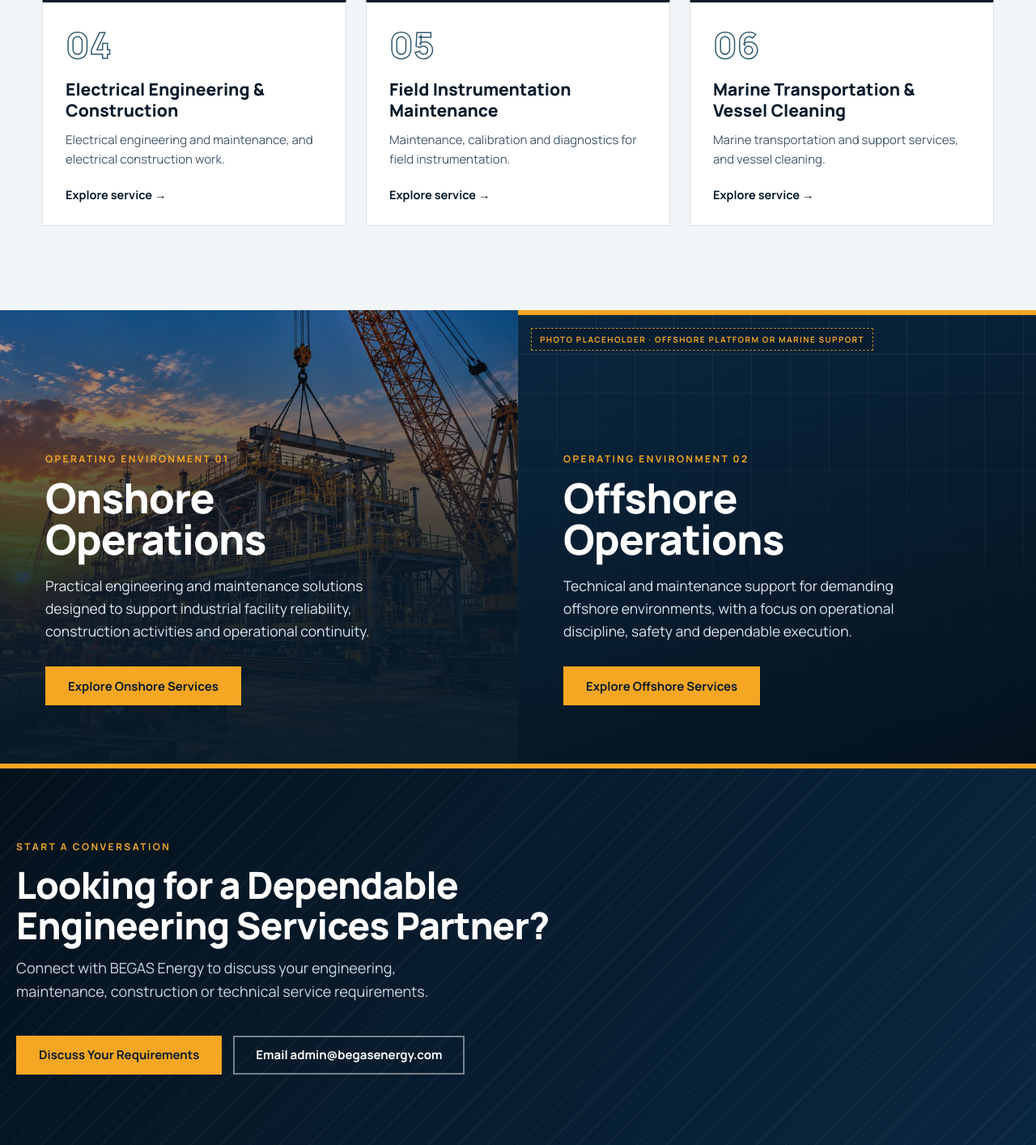
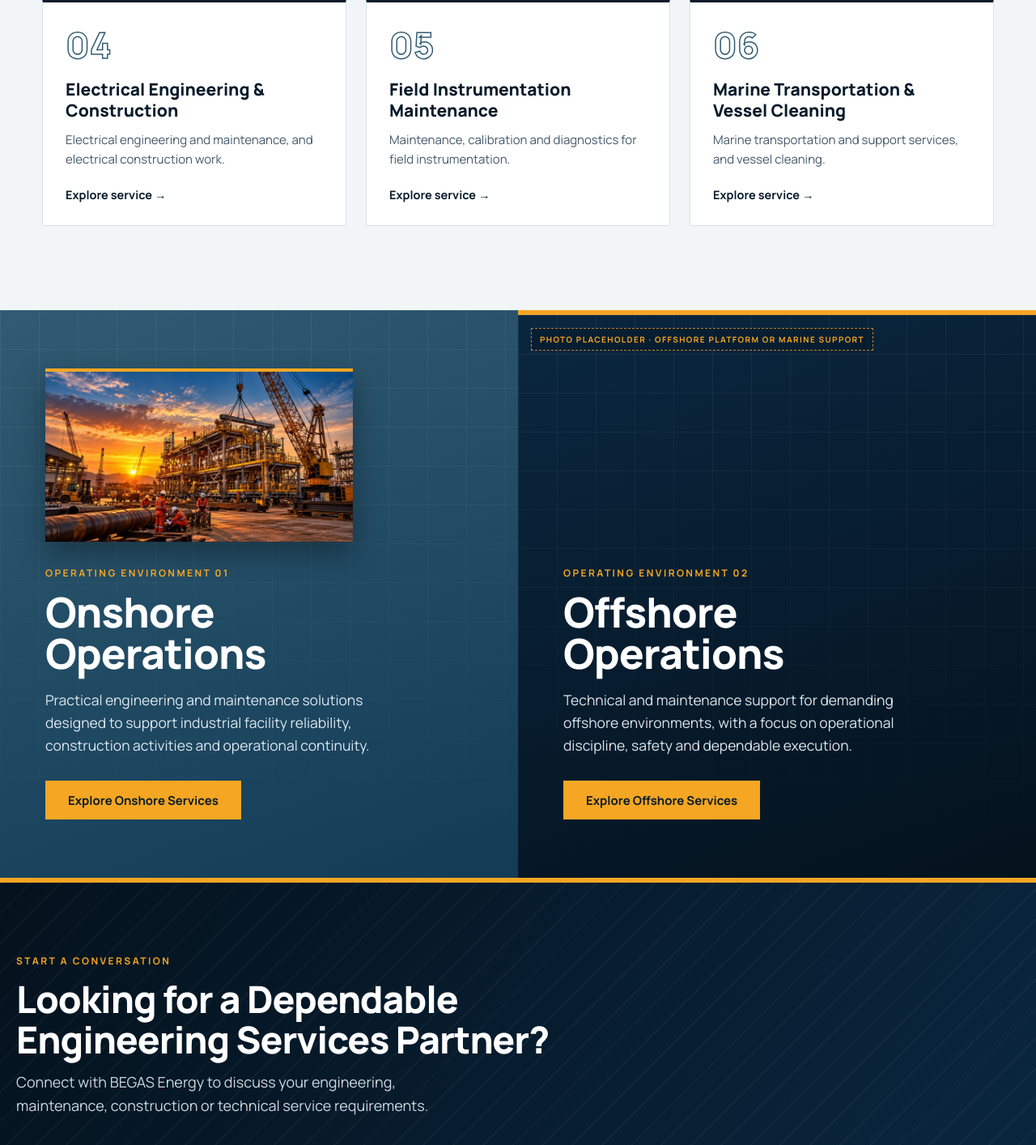
Before and after one commit to abboo2010/begasenergysdnbhd, a PHP site: page / in a window 1280 px wide. Shown: the part 2183-3597 px from the top of the page at 81% size. Run offline with PHP 8.4, Linux system fonts and the light colour scheme.

Commit message:
Show onshore photo as a small aligned figure instead of a full-pane background
Co-Authored-By: Claude Sonnet 5.5 <noreply@anthropic.com>
Claude-Session: https://claude.ai/code/session_01Eh7rk4XuE17KzhUpJaC8gX

```diff
--- a/site/404.html
+++ b/site/404.html
@@ -111,8 +111,7 @@
 
   <section class="split" aria-label="Onshore and offshore operations">
     <div class="pane pane-on">
-      <img class="pane-img" src="/assets/images/onshore-fabrication.jpg" width="1400" height="788" alt="Crew working beside a pipe-rack module lifted by crane in an onshore fabrication yard at sunset" loading="lazy" decoding="async">
-      <div class="pane-shade" aria-hidden="true"></div>
+      <figure class="pane-fig"><img src="/assets/images/onshore-fabrication.jpg" width="800" height="450" alt="Crew working beside a pipe-rack module lifted by crane in an onshore fabrication yard at sunset" loading="lazy" decoding="async"></figure>
       <div class="eyebrow">Operating environment 01</div>
       <h2>Onshore<br>Operations</h2>
       <p>Practical engineering and maintenance solutions designed to support industrial facility reliability, construction activities and operational continuity.</p>
--- a/site/about/index.html
+++ b/site/about/index.html
@@ -111,8 +111,7 @@
 
   <section class="split" aria-label="Onshore and offshore operations">
     <div class="pane pane-on">
-      <img class="pane-img" src="/assets/images/onshore-fabrication.jpg" width="1400" height="788" alt="Crew working beside a pipe-rack module lifted by crane in an onshore fabrication yard at sunset" loading="lazy" decoding="async">
-      <div class="pane-shade" aria-hidden="true"></div>
+      <figure class="pane-fig"><img src="/assets/images/onshore-fabrication.jpg" width="800" height="450" alt="Crew working beside a pipe-rack module lifted by crane in an onshore fabrication yard at sunset" loading="lazy" decoding="async"></figure>
       <div class="eyebrow">Operating environment 01</div>
       <h2>Onshore<br>Operations</h2>
       <p>Practical engineering and maintenance solutions designed to support industrial facility reliability, construction activities and operational continuity.</p>
--- a/site/assets/site.css
+++ b/site/assets/site.css
@@ -115,12 +115,12 @@ a{color:inherit;text-decoration:none}
 
 /* split */
 .split{display:grid;grid-template-columns:1fr 1fr}
-.pane{position:relative;min-height:560px;padding:96px 56px 72px;color:#fff;display:flex;flex-direction:column;justify-content:flex-end;overflow:hidden}
+.pane{position:relative;min-height:560px;padding:72px 56px 72px;color:#fff;display:flex;flex-direction:column;justify-content:flex-end;overflow:hidden}
 .pane::before{content:"";position:absolute;inset:0;background-image:linear-gradient(rgba(255,255,255,.06) 1px,transparent 1px),linear-gradient(90deg,rgba(255,255,255,.06) 1px,transparent 1px);background-size:48px 48px;-webkit-mask-image:linear-gradient(0deg,transparent,#000);mask-image:linear-gradient(0deg,transparent,#000)}
 .pane > *{position:relative}
 .pane .ph-chip{position:absolute;top:16px;left:16px}
-.pane > .pane-img{position:absolute;inset:0;width:100%;height:100%;object-fit:cover;object-position:72% 40%}
-.pane > .pane-shade{position:absolute;inset:0;background:linear-gradient(0deg,rgba(7,27,43,.96) 0%,rgba(7,27,43,.88) 40%,rgba(7,27,43,.55) 70%,rgba(7,27,43,.1) 100%)}
+.pane > .pane-fig{margin:0 0 30px;width:min(100%,380px);aspect-ratio:16/9;border-top:4px solid #F5A623;overflow:hidden;background:#071B2B;box-shadow:0 14px 34px rgba(0,0,0,.35)}
+.pane-fig img{display:block;width:100%;height:100%;object-fit:cover}
 .pane-on{background:linear-gradient(160deg,#315B72,#123B56)}
 .pane-off{background:linear-gradient(160deg,#0A2740,#04121D);border-top:6px solid #F5A623}
 .pane h2{margin:14px 0 18px;font-size:clamp(34px,4vw,56px);line-height:1;font-weight:800;letter-spacing:-.02em;color:#fff}
--- a/site/contact/index.html
+++ b/site/contact/index.html
@@ -111,8 +111,7 @@
 
   <section class="split" aria-label="Onshore and offshore operations">
     <div class="pane pane-on">
-      <img class="pane-img" src="/assets/images/onshore-fabrication.jpg" width="1400" height="788" alt="Crew working beside a pipe-rack module lifted by crane in an onshore fabrication yard at sunset" loading="lazy" decoding="async">
-      <div class="pane-shade" aria-hidden="true"></div>
+      <figure class="pane-fig"><img src="/assets/images/onshore-fabrication.jpg" width="800" height="450" alt="Crew working beside a pipe-rack module lifted by crane in an onshore fabrication yard at sunset" loading="lazy" decoding="async"></figure>
       <div class="eyebrow">Operating environment 01</div>
       <h2>Onshore<br>Operations</h2>
       <p>Practical engineering and maintenance solutions designed to support industrial facility reliability, construction activities and operational continuity.</p>
--- a/site/experience/index.html
+++ b/site/experience/index.html
@@ -111,8 +111,7 @@
 
   <section class="split" aria-label="Onshore and offshore operations">
     <div class="pane pane-on">
-      <img class="pane-img" src="/assets/images/onshore-fabrication.jpg" width="1400" height="788" alt="Crew working beside a pipe-rack module lifted by crane in an onshore fabrication yard at sunset" loading="lazy" decoding="async">
-      <div class="pane-shade" aria-hidden="true"></div>
+      <figure class="pane-fig"><img src="/assets/images/onshore-fabrication.jpg" width="800" height="450" alt="Crew working beside a pipe-rack module lifted by crane in an onshore fabrication yard at sunset" loading="lazy" decoding="async"></figure>
       <div class="eyebrow">Operating environment 01</div>
       <h2>Onshore<br>Operations</h2>
       <p>Practical engineering and maintenance solutions designed to support industrial facility reliability, construction activities and operational continuity.</p>
--- a/site/hse/index.html
+++ b/site/hse/index.html
@@ -111,8 +111,7 @@
 
   <section class="split" aria-label="Onshore and offshore operations">
     <div class="pane pane-on">
-      <img class="pane-img" src="/assets/images/onshore-fabrication.jpg" width="1400" height="788" alt="Crew working beside a pipe-rack module lifted by crane in an onshore fabrication yard at sunset" loading="lazy" decoding="async">
-      <div class="pane-shade" aria-hidden="true"></div>
+      <figure class="pane-fig"><img src="/assets/images/onshore-fabrication.jpg" width="800" height="450" alt="Crew working beside a pipe-rack module lifted by crane in an onshore fabrication yard at sunset" loading="lazy" decoding="async"></figure>
       <div class="eyebrow">Operating environment 01</div>
       <h2>Onshore<br>Operations</h2>
       <p>Practical engineering and maintenance solutions designed to support industrial facility reliability, construction activities and operational continuity.</p>
--- a/site/index.html
+++ b/site/index.html
@@ -111,8 +111,7 @@
 
   <section class="split" aria-label="Onshore and offshore operations">
     <div class="pane pane-on">
-      <img class="pane-img" src="/assets/images/onshore-fabrication.jpg" width="1400" height="788" alt="Crew working beside a pipe-rack module lifted by crane in an onshore fabrication yard at sunset" loading="lazy" decoding="async">
-      <div class="pane-shade" aria-hidden="true"></div>
+      <figure class="pane-fig"><img src="/assets/images/onshore-fabrication.jpg" width="800" height="450" alt="Crew working beside a pipe-rack module lifted by crane in an onshore fabrication yard at sunset" loading="lazy" decoding="async"></figure>
       <div class="eyebrow">Operating environment 01</div>
       <h2>Onshore<br>Operations</h2>
       <p>Practical engineering and maintenance solutions designed to support industrial facility reliability, construction activities and operational continuity.</p>
--- a/site/manpower-outsourcing/index.html
+++ b/site/manpower-outsourcing/index.html
@@ -111,8 +111,7 @@
 
   <section class="split" aria-label="Onshore and offshore operations">
     <div class="pane pane-on">
-      <img class="pane-img" src="/assets/images/onshore-fabrication.jpg" width="1400" height="788" alt="Crew working beside a pipe-rack module lifted by crane in an onshore fabrication yard at sunset" loading="lazy" decoding="async">
-      <div class="pane-shade" aria-hidden="true"></div>
+      <figure class="pane-fig"><img src="/assets/images/onshore-fabrication.jpg" width="800" height="450" alt="Crew working beside a pipe-rack module lifted by crane in an onshore fabrication yard at sunset" loading="lazy" decoding="async"></figure>
       <div class="eyebrow">Operating environment 01</div>
       <h2>Onshore<br>Operations</h2>
       <p>Practical engineering and maintenance solutions designed to support industrial facility reliability, construction activities and operational continuity.</p>
--- a/site/offshore/index.html
+++ b/site/offshore/index.html
@@ -111,8 +111,7 @@
 
   <section class="split" aria-label="Onshore and offshore operations">
     <div class="pane pane-on">
-      <img class="pane-img" src="/assets/images/onshore-fabrication.jpg" width="1400" height="788" alt="Crew working beside a pipe-rack module lifted by crane in an onshore fabrication yard at sunset" loading="lazy" decoding="async">
-      <div class="pane-shade" aria-hidden="true"></div>
+      <figure class="pane-fig"><img src="/assets/images/onshore-fabrication.jpg" width="800" height="450" alt="Crew working beside a pipe-rack module lifted by crane in an onshore fabrication yard at sunset" loading="lazy" decoding="async"></figure>
       <div class="eyebrow">Operating environment 01</div>
       <h2>Onshore<br>Operations</h2>
       <p>Practical engineering and maintenance solutions designed to support industrial facility reliability, construction activities and operational continuity.</p>
--- a/site/onshore/index.html
+++ b/site/onshore/index.html
@@ -111,8 +111,7 @@
 
   <section class="split" aria-label="Onshore and offshore operations">
     <div class="pane pane-on">
-      <img class="pane-img" src="/assets/images/onshore-fabrication.jpg" width="1400" height="788" alt="Crew working beside a pipe-rack module lifted by crane in an onshore fabrication yard at sunset" loading="lazy" decoding="async">
-      <div class="pane-shade" aria-hidden="true"></div>
+      <figure class="pane-fig"><img src="/assets/images/onshore-fabrication.jpg" width="800" height="450" alt="Crew working beside a pipe-rack module lifted by crane in an onshore fabrication yard at sunset" loading="lazy" decoding="async"></figure>
       <div class="eyebrow">Operating environment 01</div>
       <h2>Onshore<br>Operations</h2>
       <p>Practical engineering and maintenance solutions designed to support industrial facility reliability, construction activities and operational continuity.</p>
--- a/site/privacy-policy/index.html
+++ b/site/privacy-policy/index.html
@@ -111,8 +111,7 @@
 
   <section class="split" aria-label="Onshore and offshore operations">
     <div class="pane pane-on">
-      <img class="pane-img" src="/assets/images/onshore-fabrication.jpg" width="1400" height="788" alt="Crew working beside a pipe-rack module lifted by crane in an onshore fabrication yard at sunset" loading="lazy" decoding="async">
-      <div class="pane-shade" aria-hidden="true"></div>
+      <figure class="pane-fig"><img src="/assets/images/onshore-fabrication.jpg" width="800" height="450" alt="Crew working beside a pipe-rack module lifted by crane in an onshore fabrication yard at sunset" loading="lazy" decoding="async"></figure>
       <div class="eyebrow">Operating environment 01</div>
       <h2>Onshore<br>Operations</h2>
       <p>Practical engineering and maintenance solutions designed to support industrial facility reliability, construction activities and operational continuity.</p>
--- a/site/services/index.html
+++ b/site/services/index.html
@@ -111,8 +111,7 @@
 
   <section class="split" aria-label="Onshore and offshore operations">
     <div class="pane pane-on">
-      <img class="pane-img" src="/assets/images/onshore-fabrication.jpg" width="1400" height="788" alt="Crew working beside a pipe-rack module lifted by crane in an onshore fabrication yard at sunset" loading="lazy" decoding="async">
-      <div class="pane-shade" aria-hidden="true"></div>
+      <figure class="pane-fig"><img src="/assets/images/onshore-fabrication.jpg" width="800" height="450" alt="Crew working beside a pipe-rack module lifted by crane in an onshore fabrication yard at sunset" loading="lazy" decoding="async"></figure>
       <div class="eyebrow">Operating environment 01</div>
       <h2>Onshore<br>Operations</h2>
       <p>Practical engineering and maintenance solutions designed to support industrial facility reliability, construction activities and operational continuity.</p>
```
Also changed, not shown: design/Main.dc.html (+4 -5 lines), assets/images/onshore-fabrication.jpg, site/assets/images/onshore-fabrication.jpg.
